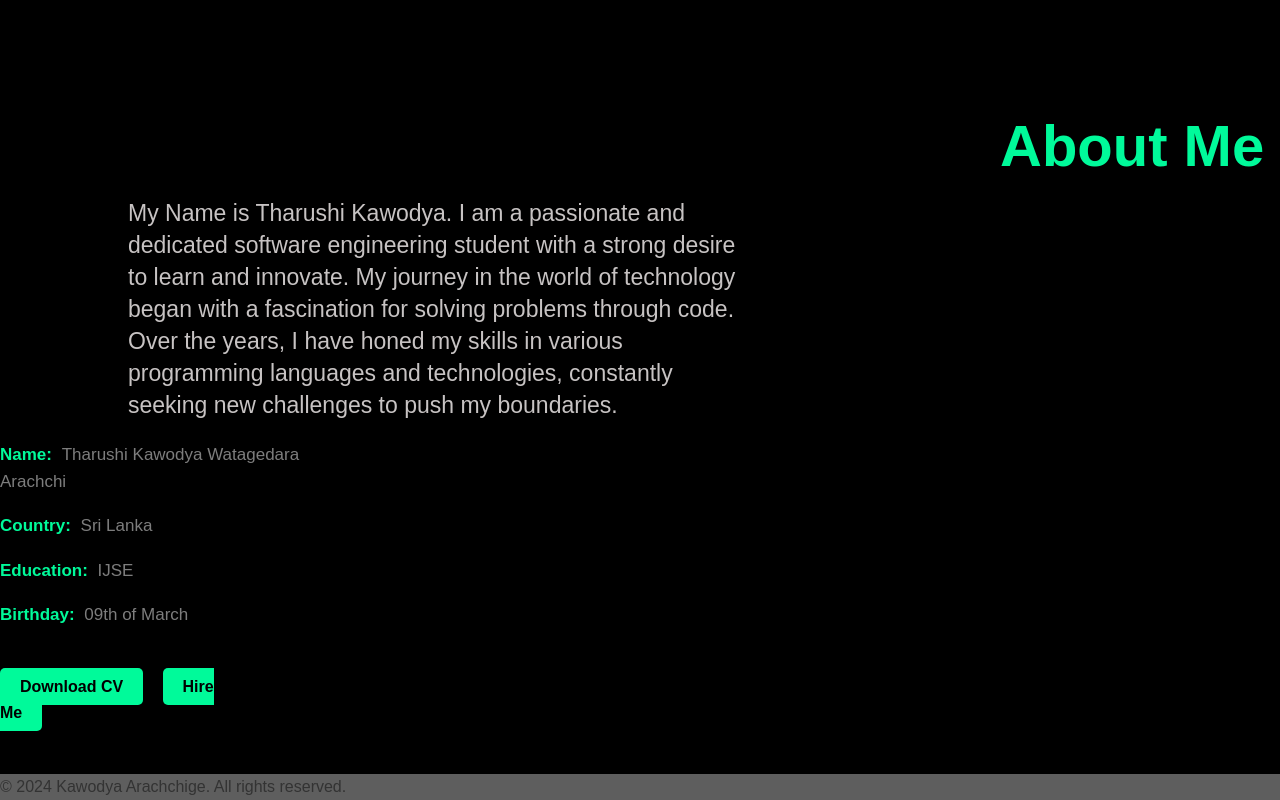
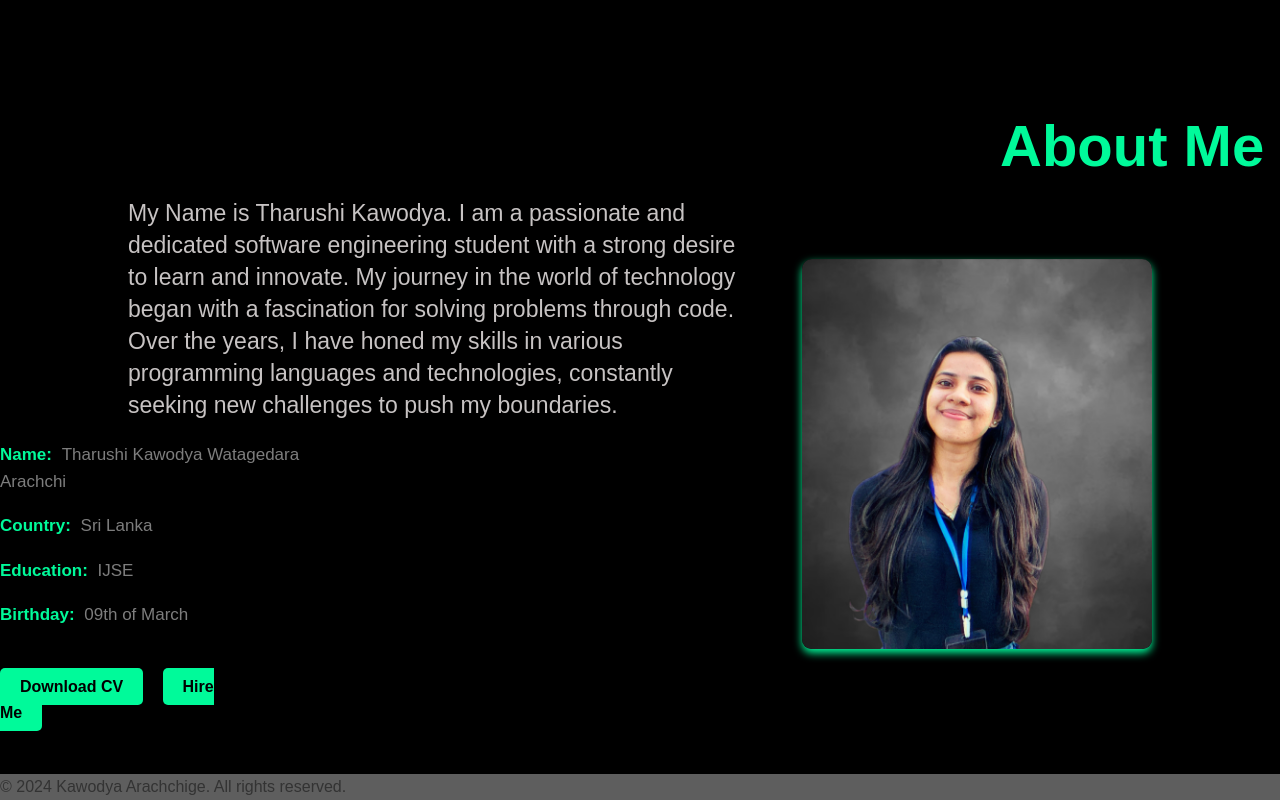
Before and after one commit to kawodyaarachchige/my_portfolio, a plain HTML site: page index.html in a window 1280 px wide. Shown: the part 876-1676 px from the top of the page. Drawn offline with Linux system fonts and the light colour scheme.

Commit message:
add photo

```diff
--- a/index.html
+++ b/index.html
@@ -51,6 +51,9 @@
     </section>
         <section id="about">
             <div class="about-section">
+                <div class="photo-container">
+                    <img src="image/myimg.png" alt="about photo" class="about-photo">
+                </div>
 
                 <h2 id="header">About Me <!--<span>About me</span>--></h2>
                 <p id="about-me-details">My Name is Tharushi Kawodya. I am a passionate and dedicated software engineering student with a strong desire to learn and innovate. My journey in the world of technology began with a fascination for solving problems through code. Over the years, I have honed my skills in various programming languages and technologies, constantly seeking new challenges to push my boundaries.</p>
@@ -66,6 +69,8 @@
                 </div>
             </div>
         </section>
+
+
     <!--<section id="education">
         <h1> Education and Certificates</h1>
         <h2>Education</h2>
--- a/style.css
+++ b/style.css
@@ -198,7 +198,6 @@ section>div>h1>span {
     border-radius: 5px;
     text-decoration: none;
     font-weight: bold;
-    border-color: #c7c3c3;
     transition: background-color 0.7s ease;
 
 
@@ -210,6 +209,7 @@ section>div>h1>span {
     border-radius: 5px;
     text-decoration: none;
     font-weight: bold;
+    border: 2px solid white;
 }
 .buttonhi {
     background-color: mediumspringgreen;
@@ -229,6 +229,7 @@ section>div>h1>span {
     border-radius: 5px;
     text-decoration: none;
     font-weight: bold;
+    border: 2px solid white;
 }
 .button a{
     margin-right: 15px;
@@ -254,3 +255,37 @@ h3 {
     bottom: 0;
 
 }
+/*
+.photo-container {
+    border: 2px solid mediumspringgreen; !* Add border style *!
+    display: inline-block;
+    padding: 5px;
+}
+
+.about-photo {
+    position: absolute;
+    top: 60%;
+    right: 10%;
+    transform: translateY(-50%);
+    width: 350px;
+    height: auto;
+}
+*/
+
+.about-photo {
+    position: absolute;
+    top: 60%;
+    right: 10%;
+    transform: translateY(-50%);
+    display: block;
+    width: 350px; /* Set the width of the photo */
+    height: auto; /* Allow the photo to adjust its height accordingly */
+    border-radius: 10px; /* Add border-radius for rounded corners */
+    box-shadow: 0 4px 8px rgb(0, 250, 154);  /* Add a subtle shadow effect */
+    transition: transform 0.2s ease; /* Add a smooth transition effect on hover */
+}
+
+/* Add a slight zoom effect on hover */
+.about-photo:hover {
+    transform: scale(0.95);
+}
```
Also changed, not shown: image/myimg.png (added). Lines whose indentation alone changed are shown as unchanged.
